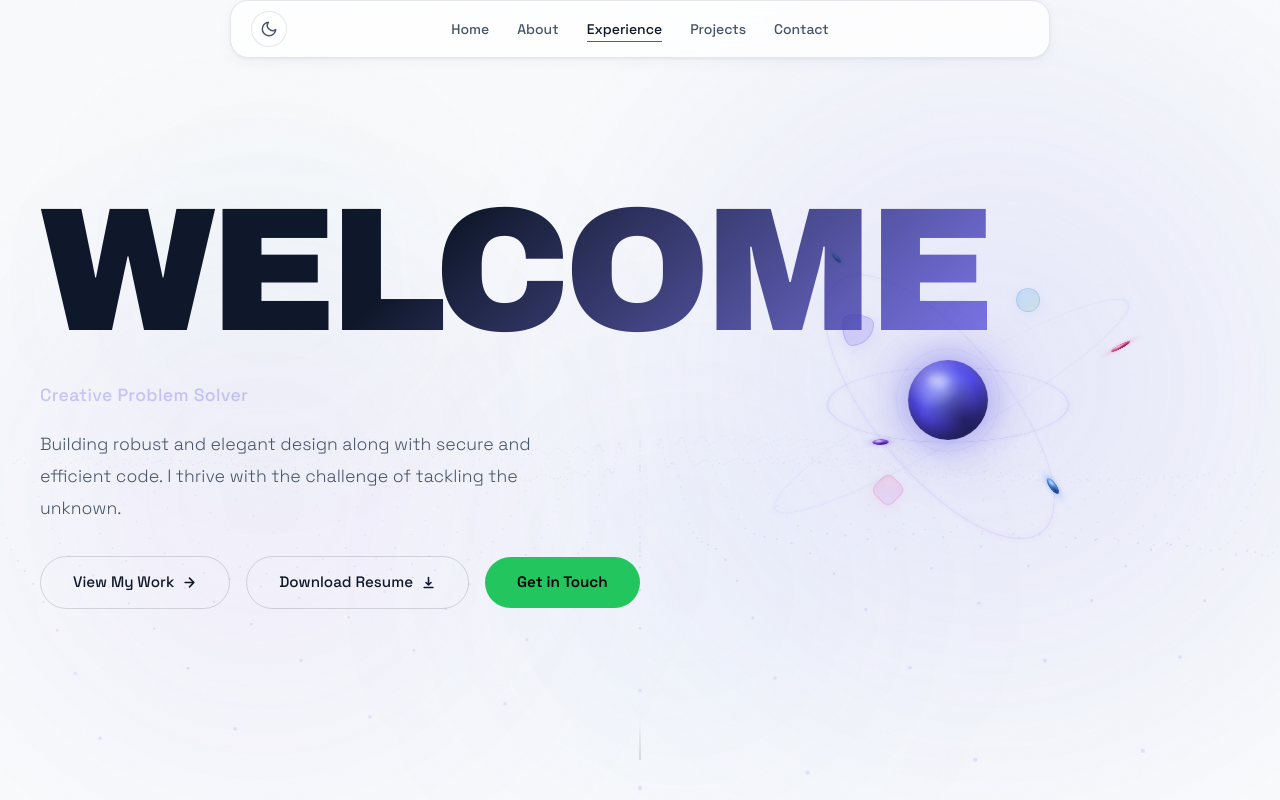
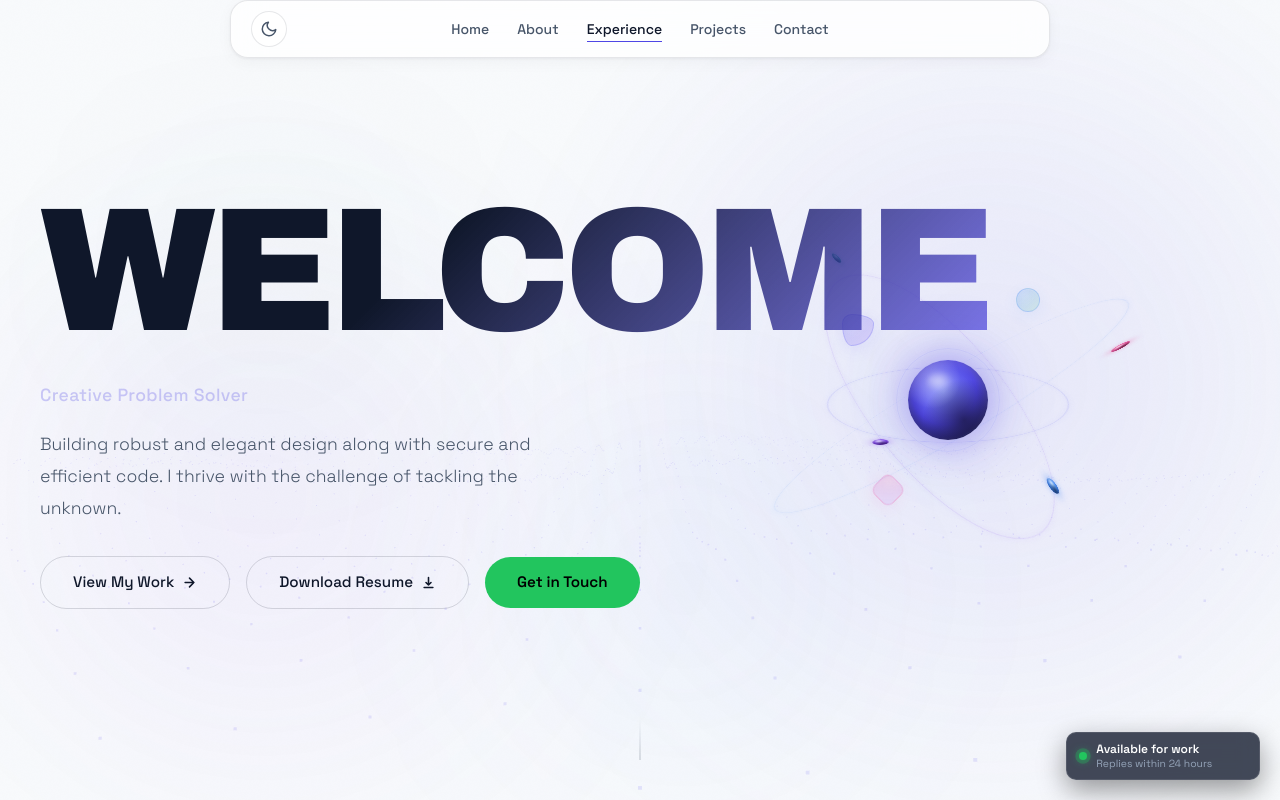
Before and after one commit to Agcaoili4/Portfolio, a React (Vite) app: page / in a window 1280 px wide. Shown: the top 800 px of the page. Built offline with nearby package versions, Linux system fonts and the light colour scheme.

Commit message:
feat(app): mount AvailabilityBadge globally

```diff
--- a/src/App.jsx
+++ b/src/App.jsx
@@ -5,6 +5,7 @@ import { LoadingScreen } from './Components/loadingScreen';
 import { ThemeProvider } from './Components/ThemeContext';
 import { SmoothScroll } from './Components/SmoothScroll';
 import { ScrollProgress } from './Components/ScrollProgress';
+import { AvailabilityBadge } from './Components/AvailabilityBadge';
 
 function App() {
   const [loaded, setLoaded] = useState(false);
@@ -17,6 +18,7 @@ function App() {
         <ScrollProgress />
         <HomeLayout />
       </SmoothScroll>
+      <AvailabilityBadge />
     </ThemeProvider>
   );
 }
```
